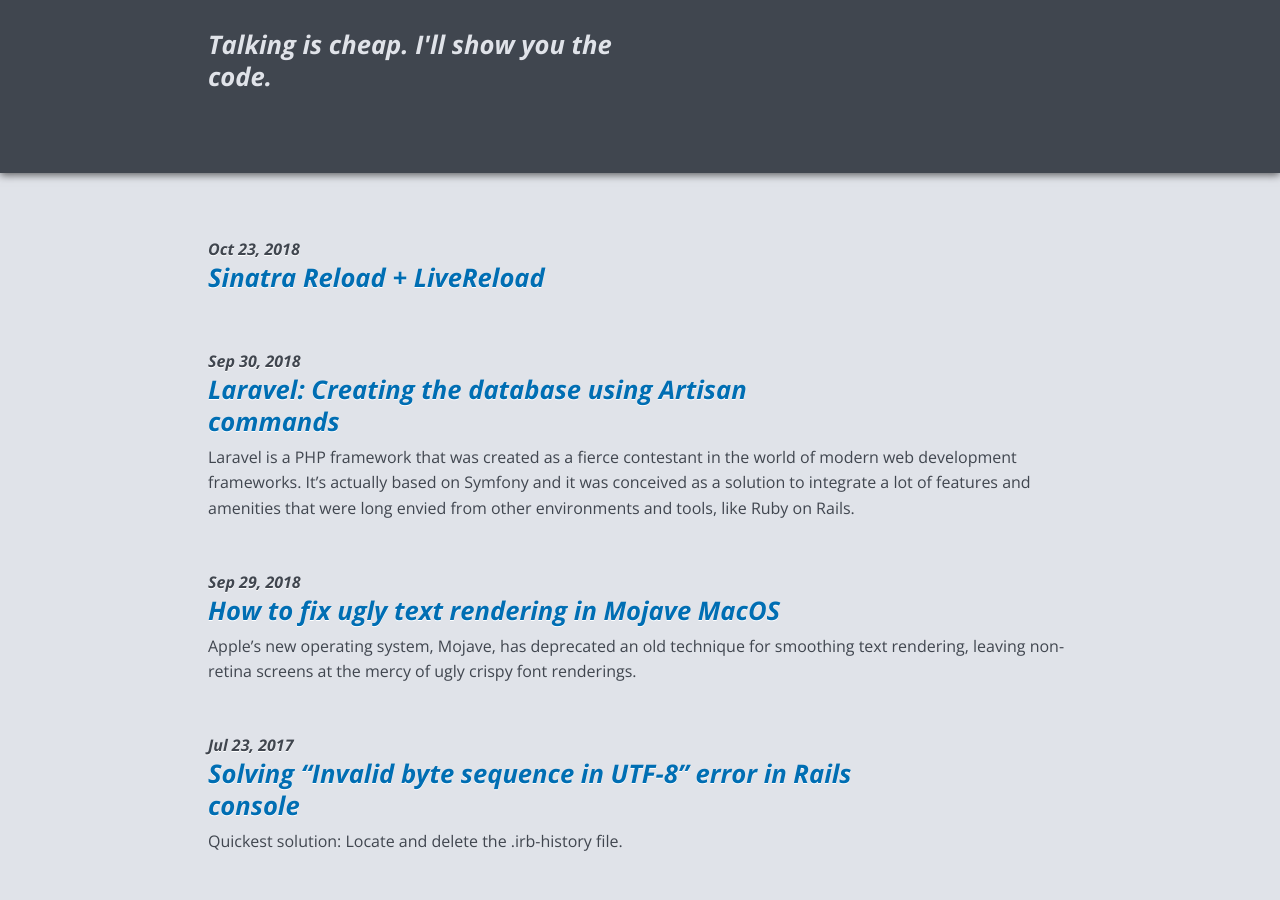
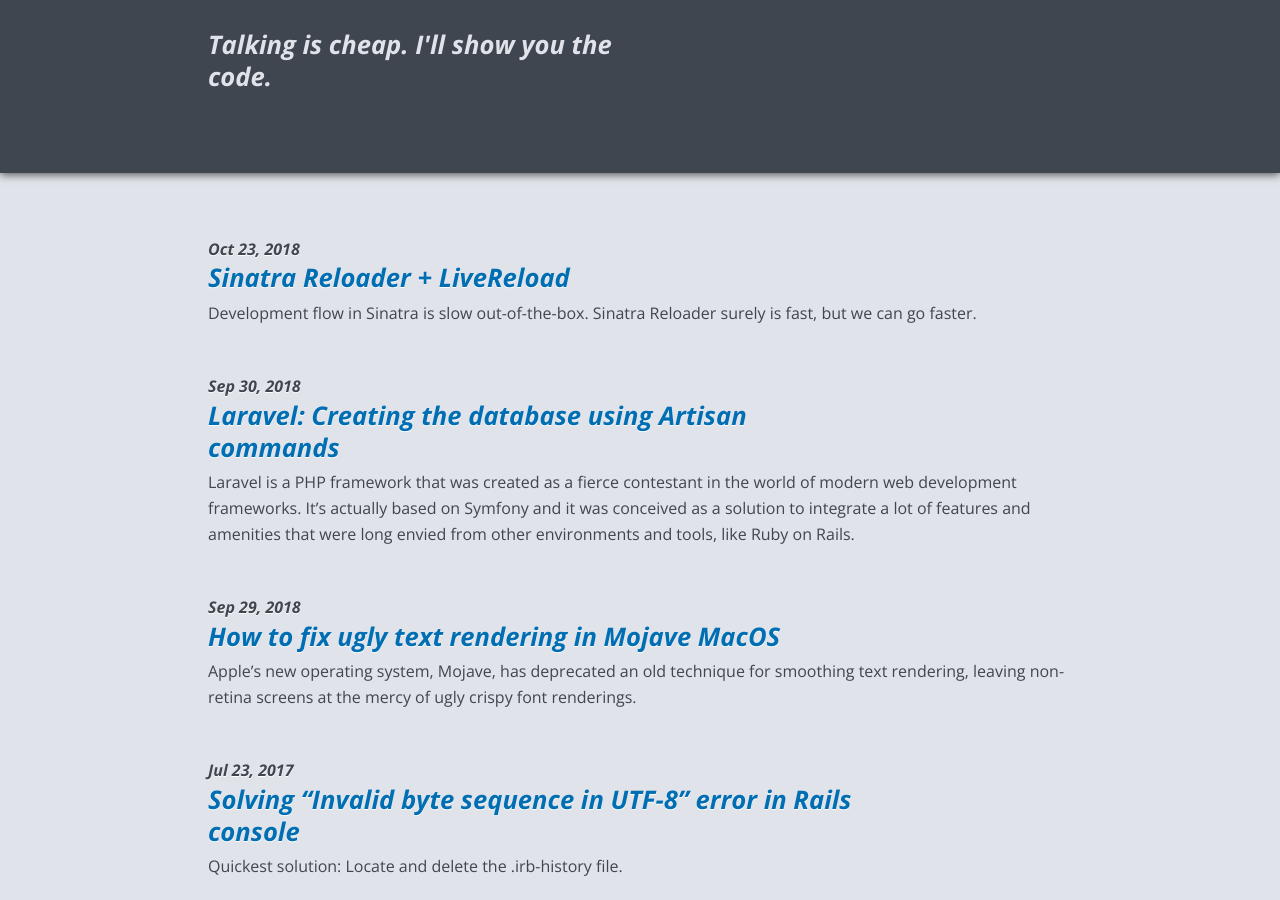
Before and after one commit to dportalesr/technically-speaking, a Jekyll site: the page built from index.md, in a window 1280 px wide and 900 px high, scrolled down 451 px. Built offline with Jekyll 4.4.1, drawn with Linux system fonts in a browser that asks for light colours; comment, search, counter and statistics services are not loaded.

Commit message:
Fix post title; cleanup; add excerpt

```diff
--- a/_posts/2018-10-23-sinatra-reload-livereload.md
+++ b/_posts/2018-10-23-sinatra-reloader-livereload.md
@@ -1,14 +1,10 @@
 ---
 layout: post
-title: Sinatra Reload + LiveReload
+title: Sinatra Reloader + LiveReload
 date: 2018-10-23 01:18 -0500
+excerpt: Development flow in Sinatra is slow out-of-the-box. Sinatra Reloader surely is fast, but we can go faster.
 ---
-
 <img class="post-frontimage" src="/assets/img/reloading.jpg" alt="RELOADING!">
-
-# Sinatra Reloader
-
-## Background
 
 [Sinatra::Contrib](http://sinatrarb.com/contrib/) is a project that basically extends the core capabilities of Sinatra without adding significant overhead. It provides useful and often asked functionality in the form of extensions.
 
@@ -36,9 +32,7 @@ In the other hand, if you want to use the `helpers` method by referencing a modu
 require_relative 'app/my_helpers'
 
 helpers MyHelpers
-
 # or the more verbose
-
 helpers do
   include MyHelpers
 end
```
